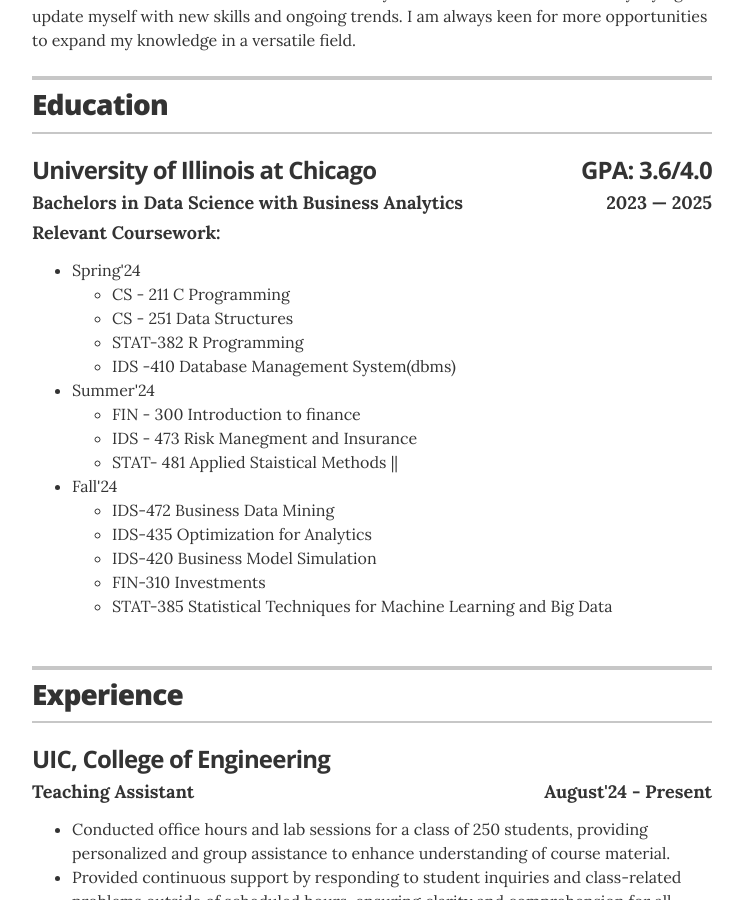
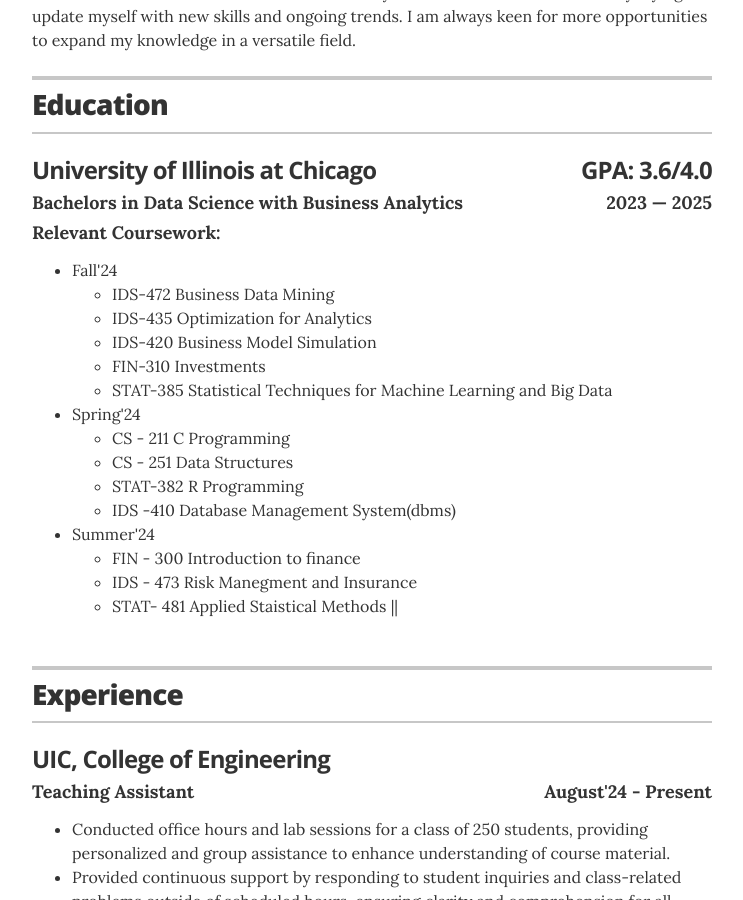
Before and after one commit to mihirthakkar13/mihirthakkar13.github.io, a Jekyll site: the page built from index.html, in a window 1280 px wide and 900 px high, scrolled down 359 px. Shown: the whole window, without its empty margins (268-1011 px from the left). Built offline with Jekyll 4.4.1, drawn with Linux system fonts in a browser that asks for light colours; part of the change alters nothing that is shown.

```diff
--- a/_data/education.yml
+++ b/_data/education.yml
@@ -4,7 +4,13 @@
   year: 2023 — 2025
   GPA: 3.6/4.0
   courses:
-
+    - semester: Fall'24
+      subjects:
+        - IDS-472  Business Data Mining
+        - IDS-435  Optimization for Analytics
+        - IDS-420  Business Model Simulation
+        - FIN-310  Investments
+        - STAT-385 Statistical Techniques for Machine Learning and Big Data
     - semester: Spring'24
       subjects:
         - CS - 211    C Programming
@@ -17,14 +23,6 @@
         - FIN - 300   Introduction to finance
         - IDS - 473   Risk Manegment and Insurance
         - STAT- 481  Applied Staistical Methods ||
-
-    - semester: Fall'24
-      subjects:
-        - IDS-472  Business Data Mining
-        - IDS-435  Optimization for Analytics
-        - IDS-420  Business Model Simulation
-        - FIN-310  Investments
-        - STAT-385 Statistical Techniques for Machine Learning and Big Data
 
   summary:
 
```
